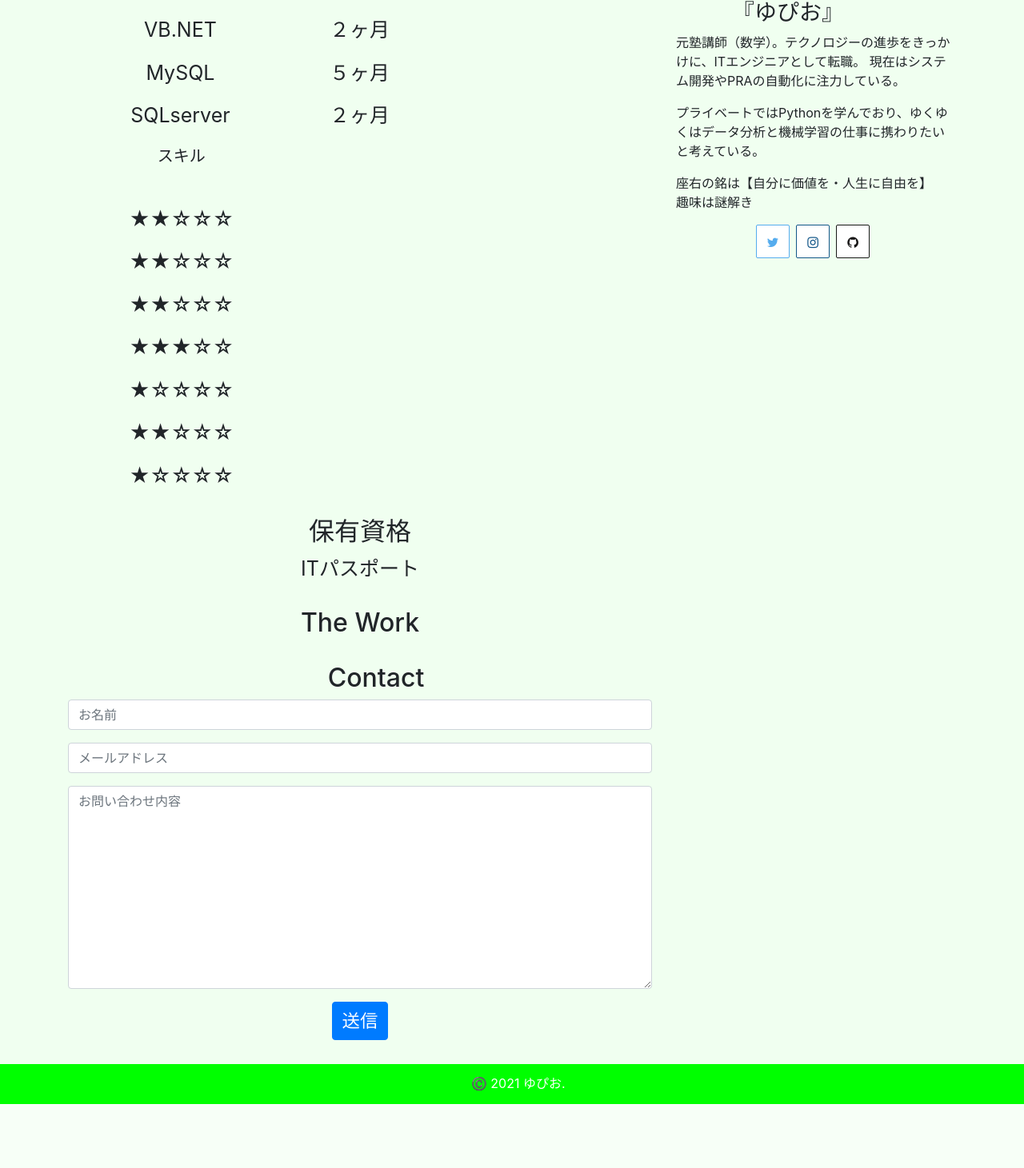
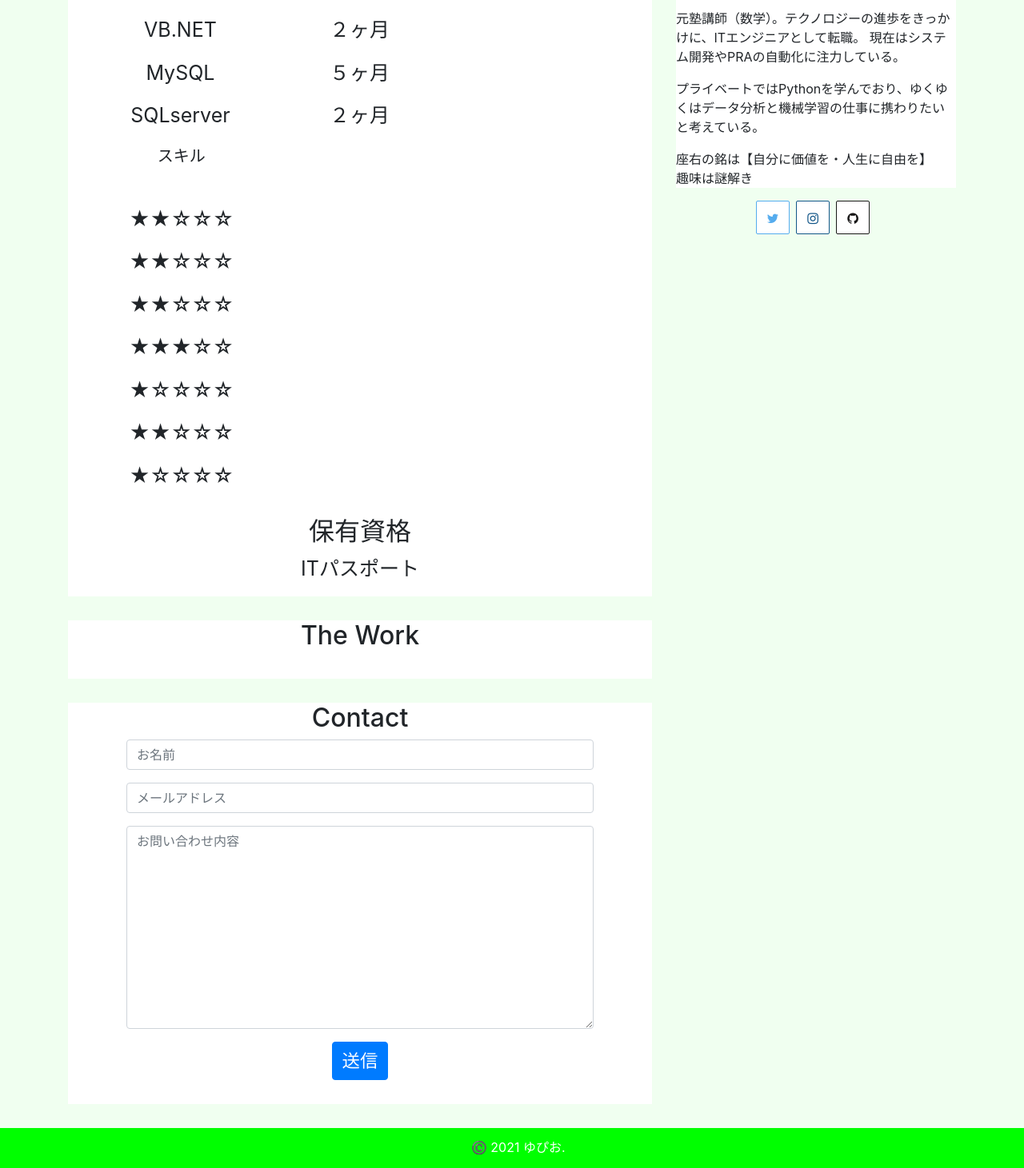
Before and after one commit to SakamotoYuuhi/my_app, a Django app: page /portfolio/ in a window 1280 px wide. Shown: the part 1157-2618 px from the top of the page at 80% size. Before the commit the page ends 2538 px from the top, so only its background shows below. Run offline with Django 3.2, Linux system fonts and the light colour scheme; some libraries are stand-ins or nearby versions.

Commit message:
連絡用フォームの調整と、その他の枠作り

```diff
--- a/portfolio/static/portfolio/css/portfolio_style.css
+++ b/portfolio/static/portfolio/css/portfolio_style.css
@@ -53,18 +53,19 @@ body {
   text-align: center;
 }
 /* スキル紹介 */
-#skill_introduction {
+.introduction {
+  background-color: white;
   position: relative;
 	overflow: hidden;
   text-align: center;
 }
-#skill_introduction ul {
+.introduction ul {
   margin-top: 10px;
   position: relative;
 	left: 5%;
 	float: left;
 }
-#skill_introduction li {
+.introduction li {
   font-size: 20px;
   margin-right: 120px;
   list-style-type:none;
@@ -75,29 +76,38 @@ body {
   font-size: 25px;
 }
 /* 作品紹介 */
-.work_introduction {
+#work_introduction {
   margin-top: 30px;
 }
-.work_introduction h2 {
+#work_introduction h2 {
   text-align: center;
 }
 /* 連絡用フォーム */
-.contact_form {
+#contact_form {
   margin-top: 30px;
+  padding-bottom: 30px;
   text-align: center;
+}
+#contact_form p {
+  width: 80%;
+  margin-left: 10%;
 }
 button#contact_submit {
   font-size: 1.4em;
 }
 /* 自己紹介 */
 #profile h2, #profile h3{
-  width: 280px;
+  width: 350px;
   text-align: center;
 }
 #profile img {
-  width: 280px;
-  height: 280px;
+  width: 250px;
+  height: 250px;
+  margin-left: 50px;
   border-radius: 35%;
+}
+.profile {
+  background-color: white;
 }
 /* フッター画面 */
 footer {
--- a/portfolio/templates/portfolio/contact_result.html
+++ b/portfolio/templates/portfolio/contact_result.html
@@ -4,11 +4,11 @@
   <head>
     <meta charset="utf-8">
     <title>ゆぴおのポートフォリオ</title>
-    <link href="{% static 'portfolio/css/portfolio_style.css' %}" rel="stylesheet">
     <link rel="stylesheet"
     href="https://stackpath.bootstrapcdn.com/bootstrap/4.3.1/css/bootstrap.min.css"
     integrity="sha384-ggOyR0iXCbMQv3Xipma34MD+dH/1fQ784/j6cY/iJTQUOhcWr7x9JvoRxT2MZw1T"
     crossorigin="anonymous">
+    <link href="{% static 'portfolio/css/portfolio_style.css' %}" rel="stylesheet">
   </head>
   <body>
     <header>
--- a/portfolio/templates/portfolio/index.html
+++ b/portfolio/templates/portfolio/index.html
@@ -32,7 +32,8 @@
     <div class="container">
       <div class="row">
         <!-- 自分のプログラミングスキルを記載 -->
-        <div id="skill_introduction" class="col-8">
+        <div class="col-8">
+          <div id="skill_introduction" class="introduction">
             <h2>Skill</h2>
             <ul>
               <li>
@@ -68,16 +69,18 @@
             </ul>
             <h2>保有資格</h2>
             <p class="skill_text_size">ITパスポート</p>
+          </div>
           <!-- 自分の作品紹介 -->
-          <div id ="work_introduction" class="work_introduction">
+          <div id ="work_introduction" class="introduction">
             <h2>The Work</h2>
             <ul>
 
             </ul>
           </div>
           <!-- 連絡用フォーム -->
-          <div id="contact_form" class="contact_form">
+          <div id="contact_form" class="introduction">
             <h2>Contact</h2>
+            <div class="contact">
               <form method="POST">
                 {% csrf_token %}
                 {{ form.as_p }}
@@ -85,9 +88,10 @@
               </form>
             </div>
           </div>
+        </div>
         <!-- プロフィールを記載 -->
         <div id="profile" class="col-4">
-          <div>
+          <div class="profile">
             <h2>Profile</h2>
             <img src="{% static 'portfolio/image/face_img.jpeg' %}">
             <h3>『ゆぴお』</h3>
@@ -104,7 +108,6 @@
             </ul>
           </div>
         </div>
-
       </div>
     </div>
     <footer>
```
Lines whose indentation alone changed are shown as unchanged.
